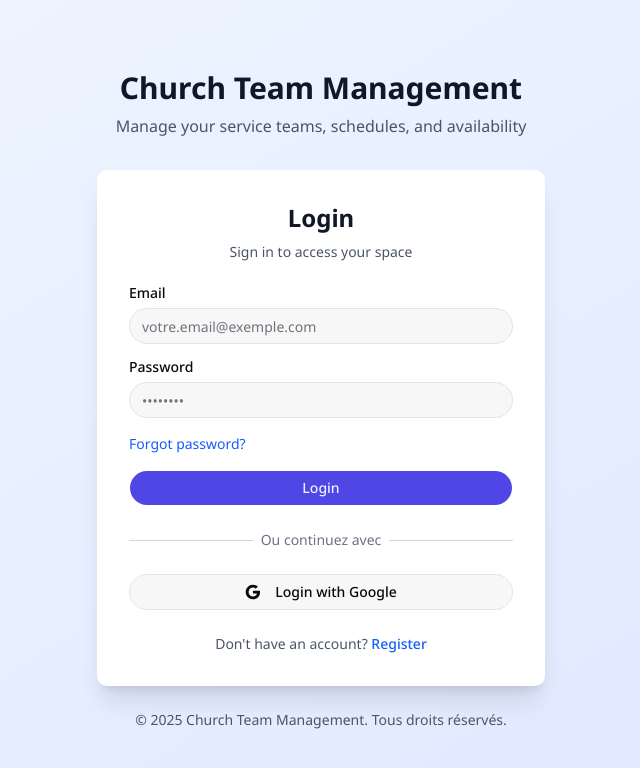
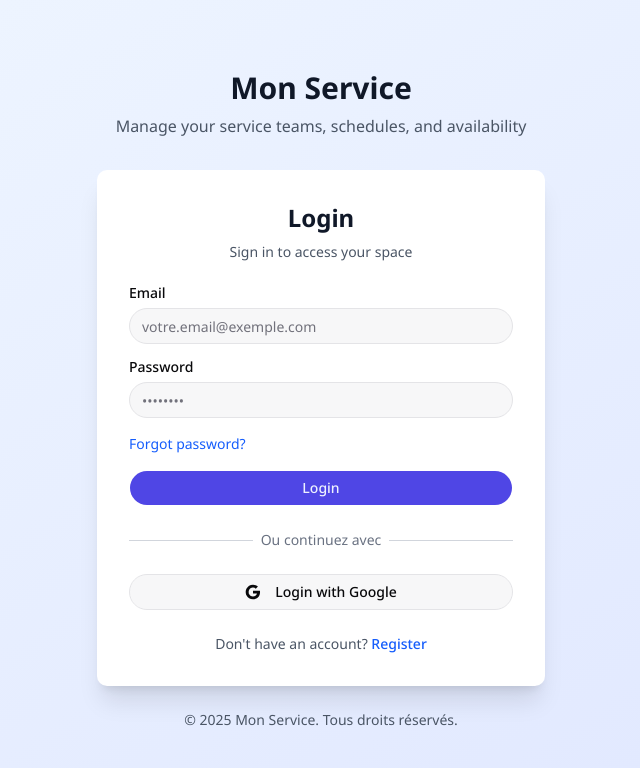
Before and after one commit to regi-gouale/mon-service, a Next.js app in the folder frontend/: page /en/login in a window 1280 px wide. Shown: the top 768 px of the page, without its empty margins (319-959 px from the left). Built offline with nearby package versions, Linux system fonts and the light colour scheme; no server answers.

Commit message:
feat: mettre à jour le nom et la description de l'application
Changement du nom de l'application de "Church Team Management" à
"Mon Service" dans plusieurs fichiers, y compris les métadonnées et
les messages de langue.

Mise à jour des descriptions pour refléter les nouvelles fonctionnalités.

```diff
--- a/frontend/app/[locale]/(auth)/layout.tsx
+++ b/frontend/app/[locale]/(auth)/layout.tsx
@@ -33,7 +33,7 @@ function AuthLayoutContent({ children }: { children: ReactNode }) {
         <div className="rounded-lg bg-white p-8 shadow-xl dark:bg-gray-800">{children}</div>
 
         <div className="mt-6 text-center text-sm text-gray-600 dark:text-gray-400">
-          <p>© 2025 Church Team Management. Tous droits réservés.</p>
+          <p>© 2025 Mon Service. Tous droits réservés.</p>
         </div>
       </div>
     </div>
--- a/frontend/app/[locale]/dashboard/layout.tsx
+++ b/frontend/app/[locale]/dashboard/layout.tsx
@@ -51,9 +51,7 @@ export default function DashboardLayout({ children }: DashboardLayoutProps) {
         <div className="mx-auto max-w-7xl px-4 sm:px-6 lg:px-8">
           <div className="flex h-16 items-center justify-between">
             <div className="flex items-center">
-              <h1 className="text-xl font-semibold text-gray-900 dark:text-white">
-                Church Team Management
-              </h1>
+              <h1 className="text-xl font-semibold text-gray-900 dark:text-white">Mon Service</h1>
             </div>
 
             <nav className="flex items-center space-x-4">
@@ -77,7 +75,7 @@ export default function DashboardLayout({ children }: DashboardLayoutProps) {
       <footer className="mt-auto border-t border-gray-200 bg-white dark:border-gray-700 dark:bg-gray-800">
         <div className="mx-auto max-w-7xl px-4 py-4 sm:px-6 lg:px-8">
           <p className="text-center text-sm text-gray-600 dark:text-gray-400">
-            © 2025 Church Team Management. Tous droits réservés.
+            © 2025 Mon Service. Tous droits réservés.
           </p>
         </div>
       </footer>
--- a/frontend/app/[locale]/layout.tsx
+++ b/frontend/app/[locale]/layout.tsx
@@ -23,8 +23,8 @@ const geistMono = Geist_Mono({
 });
 
 export const metadata: Metadata = {
-  title: "Church Team Management",
-  description: "Manage your church department teams, schedules, and services",
+  title: "Mon Service",
+  description: "Gérez vos équipes de service, plannings et disponibilités",
 };
 
 // Generate static params for all supported locales
--- a/frontend/app/layout.tsx
+++ b/frontend/app/layout.tsx
@@ -8,8 +8,8 @@ import type { Metadata } from "next";
 import "./globals.css";
 
 export const metadata: Metadata = {
-  title: "Church Team Management",
-  description: "Manage your church department teams, schedules, and services",
+  title: "Mon Service",
+  description: "Gérez vos équipes de service, plannings et disponibilités",
 };
 
 export default function RootLayout({
--- a/frontend/config/site.ts
+++ b/frontend/config/site.ts
@@ -4,7 +4,7 @@
  */
 
 export const siteConfig = {
-  name: "Church Team Management",
+  name: "Mon Service",
   description: "Gérez vos équipes de département, plannings et services pour votre église",
   url: process.env.NEXT_PUBLIC_SITE_URL || "http://localhost:3000",
   ogImage: "/og-image.png",
--- a/frontend/messages/en.json
+++ b/frontend/messages/en.json
@@ -157,7 +157,7 @@
     "en": "English"
   },
   "Metadata": {
-    "title": "Church Team Management",
+    "title": "Mon Service",
     "description": "Manage your service teams, schedules, and availability"
   }
 }
--- a/frontend/messages/fr.json
+++ b/frontend/messages/fr.json
@@ -157,7 +157,7 @@
     "en": "English"
   },
   "Metadata": {
-    "title": "Church Team Management",
+    "title": "Mon Service",
     "description": "Gérez vos équipes de service, plannings et disponibilités"
   }
 }
```
